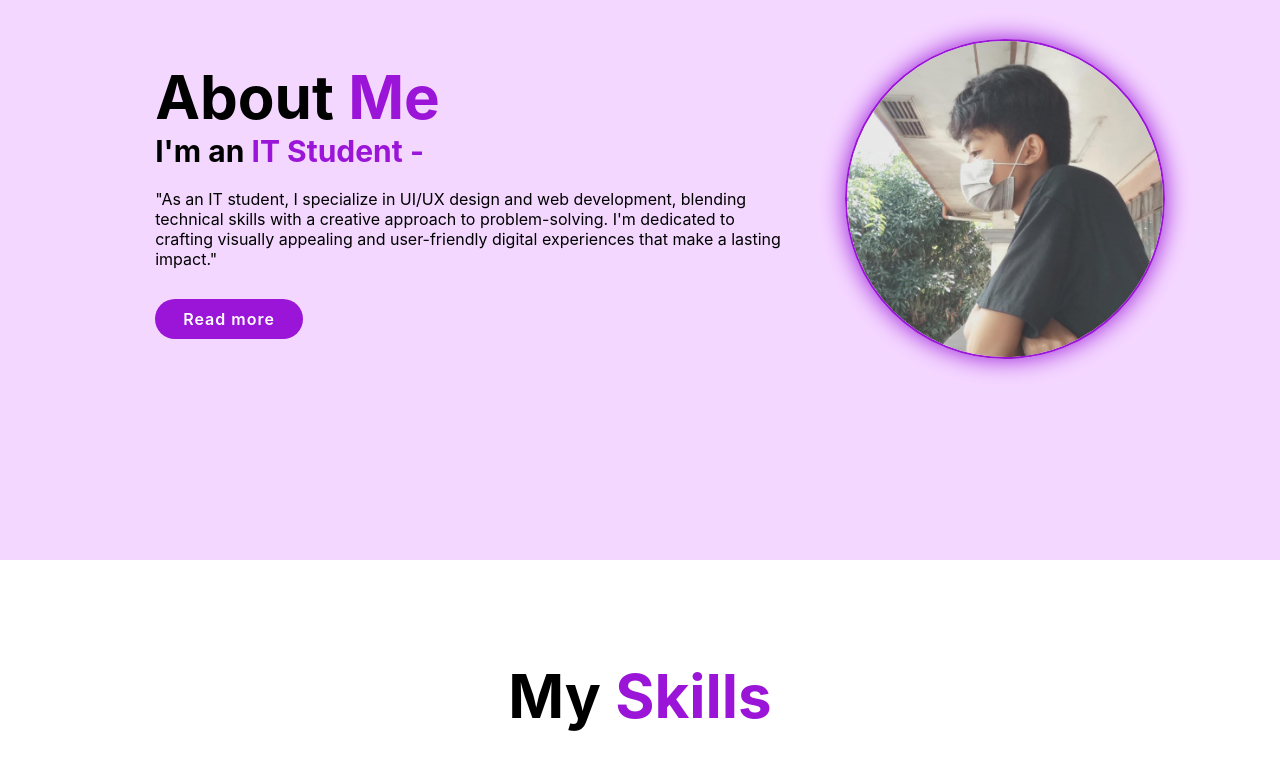
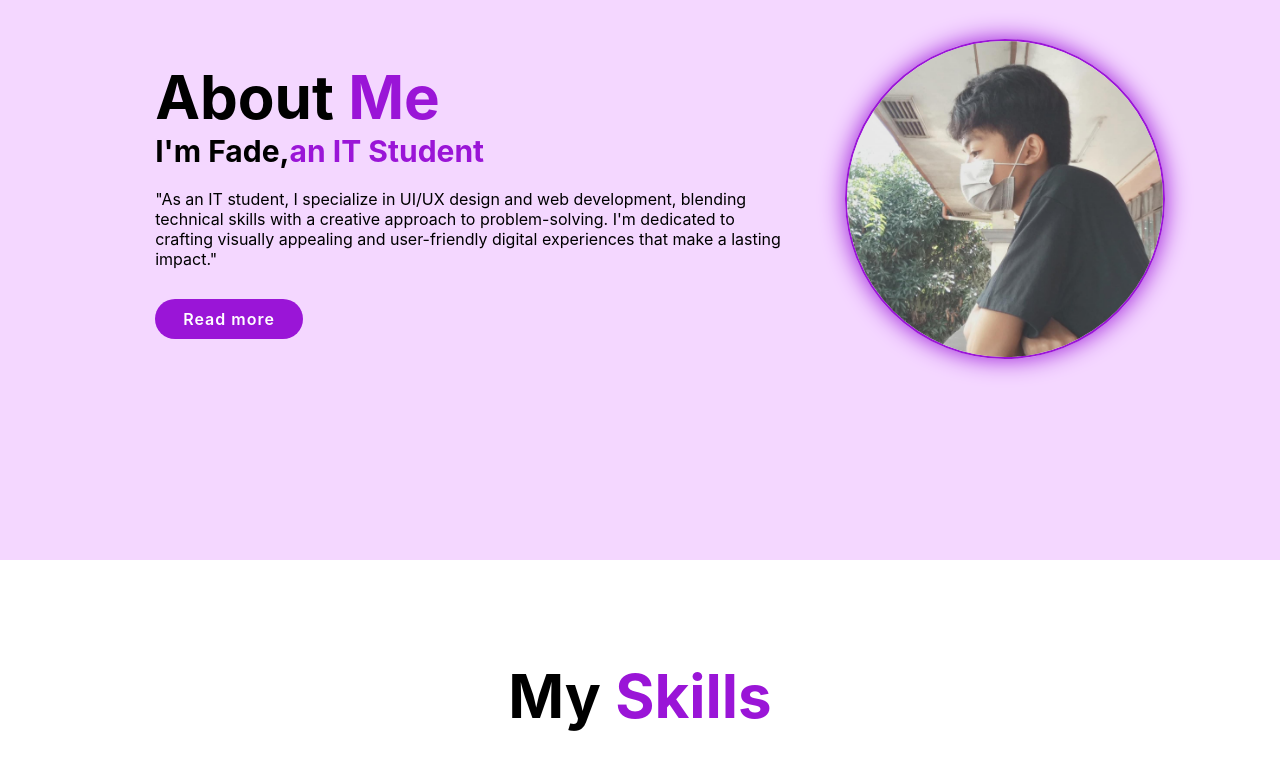
Before and after one commit to akosifade25/Hands-On-Exam, a plain HTML site: page index.html in a window 1280 px wide. Shown: the part 1040-1819 px from the top of the page. Drawn offline with nearby package versions, Linux system fonts and the light colour scheme.

Commit message:
Update index.html

```diff
--- a/index.html
+++ b/index.html
@@ -46,7 +46,7 @@
     <section id="about" class="about">
         <div class="about-content">
             <h2 class="heading">About <span>Me</span> </h2>
-            <h3>I'm an <span>IT Student - </span></h3>
+            <h3>I'm Fade,<span>an IT Student</span></h3>
             <p>"As an IT student, I specialize in UI/UX design and web development, blending technical skills with a
                 creative approach to problem-solving. I'm dedicated to crafting visually appealing and user-friendly
                 digital experiences that make a lasting impact."</p>
```
